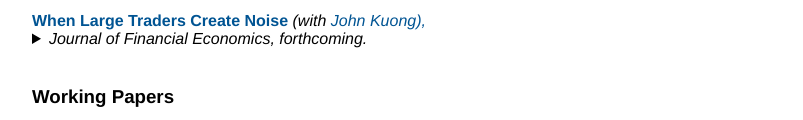
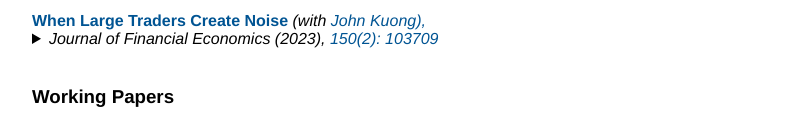
Before and after one commit to sglebkin/site, a plain HTML site: page index.htm in a window 1280 px wide. Shown: the part 571-691 px from the top of the page, without its empty margins (238-1041 px from the left). Drawn offline with Linux system fonts and the light colour scheme.

Commit message:
Update index.htm

```diff
--- a/index.htm
+++ b/index.htm
@@ -67,7 +67,7 @@ This paper studies simultaneous multilateral search (SMS) in over-the-counter (O
 
          <div class="paper">
         <h4><a href=WLTCN.pdf>When Large Traders Create Noise </a> <span class="coauthor">    (with <a href="https://sites.google.com/site/johnkuongkcf/home"> John Kuong),</a>  </span>  </span></h4>
-      <details><summary> <i> Journal of Financial Economics, <span class="coauthor"> forthcoming. </span></i></summary>
+      <details><summary> <i> Journal of Financial Economics (2023), <span class="coauthor"> <a href="https://doi.org/10.1016/j.jfineco.2023.103709">150(2): 103709</a> </span></i></summary>
 
 <p>
     We consider a market where large investors do not only trade on information about asset fundamentals. When they trade more aggressively, the price becomes less informative. Other investors who learn from prices, in turn, are less concerned about adverse selection and provide more liquidity, causing large investors to trade even more aggressively. This trading complementarity can engender three unconventional results:  i) increased competition among large investors makes all investors worse off, ii)  more precise private information reduces price informativeness, creating complementarities in information acquisition, and iii) multiple equilibria emerge. Our results have implications for competition and transparency policies in financial markets.</p>
```
